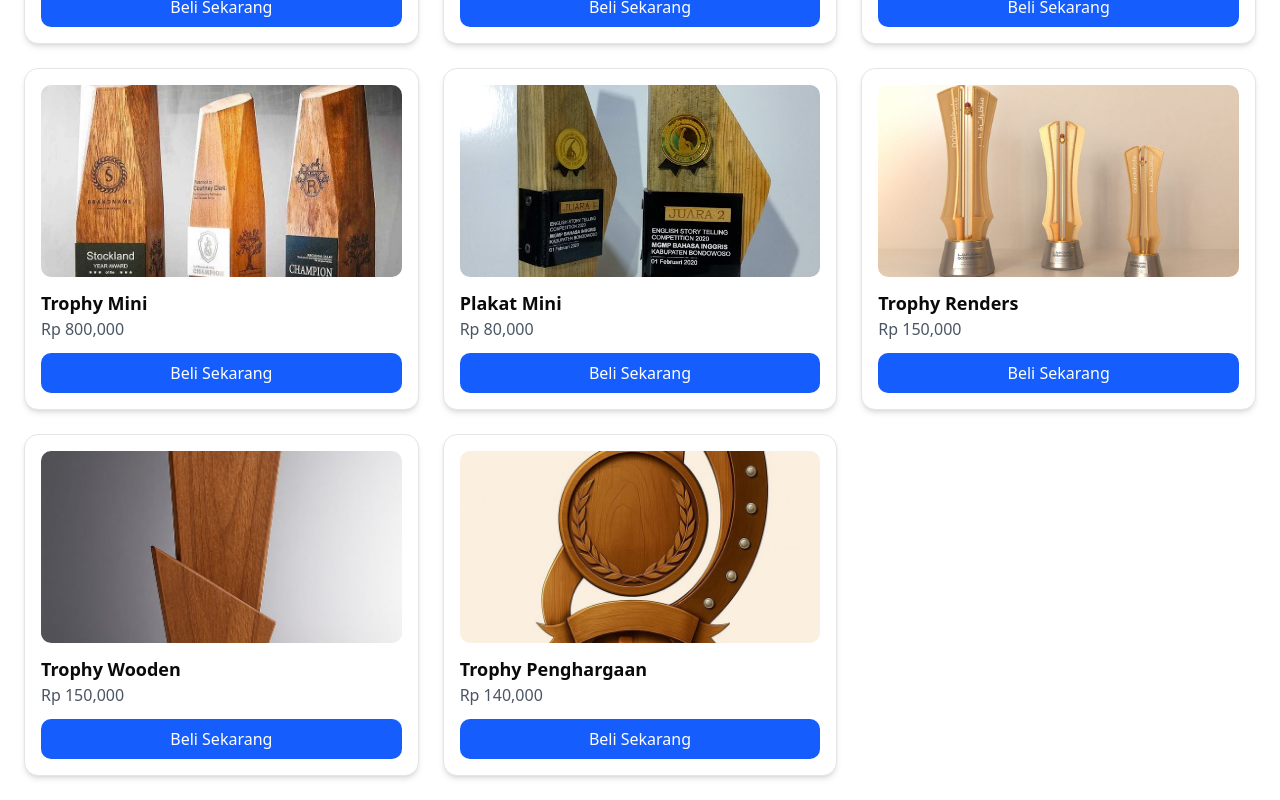
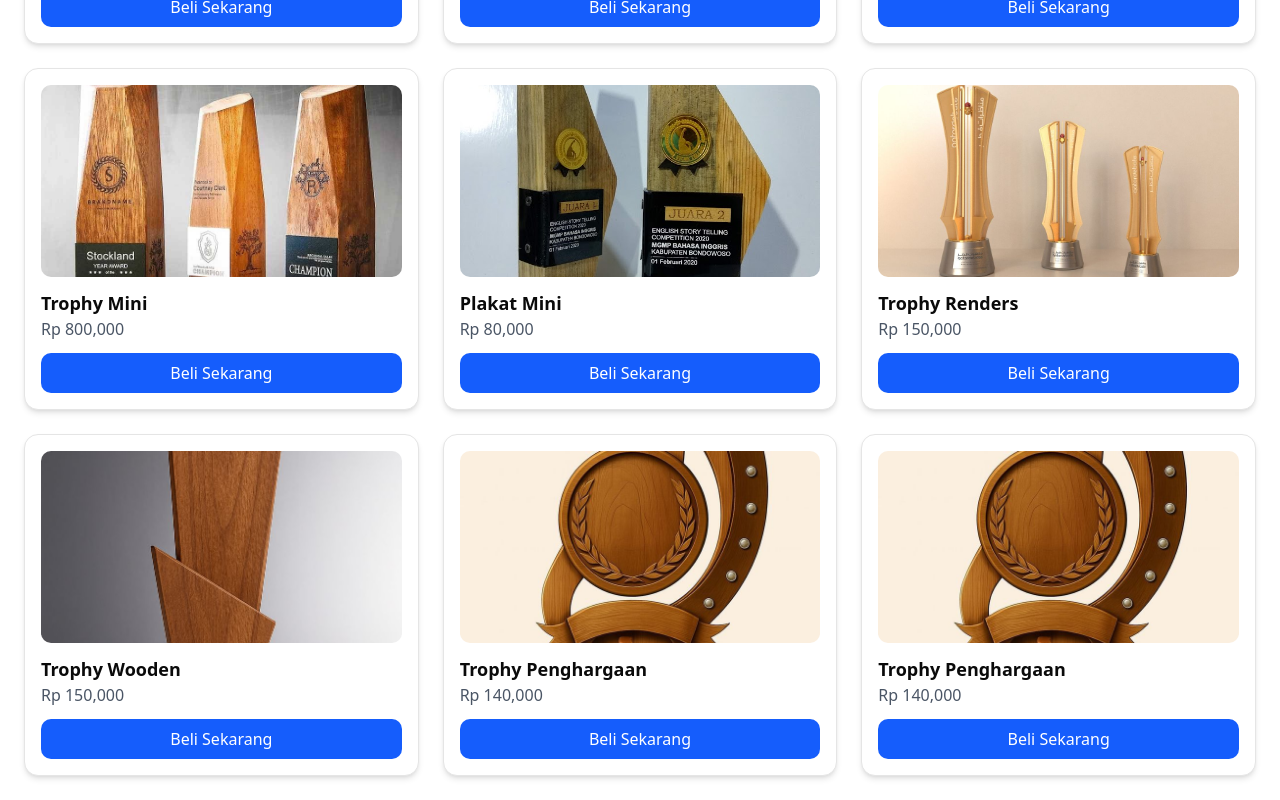
Before and after one commit to anisasetianingsih13/Beli-Trophy, a Next.js app in the folder web/: page /product in a window 1280 px wide. Shown: the part 382-1182 px from the top of the page. Built offline with nearby package versions, Linux system fonts and the light colour scheme.

Commit message:
Tambah sel

```diff
--- a/web/src/app/(user)/product/page.tsx
+++ b/web/src/app/(user)/product/page.tsx
@@ -58,6 +58,12 @@ export default function ProdukCatalog() {
       price: 140000,
       image: "/images/p1.jpg",
     },
+     {
+      id: 8,
+      name: "Trophy Penghargaan",
+      price: 140000,
+      image: "/images/p1.jpg",
+    },
   ];
 
   return (
```
